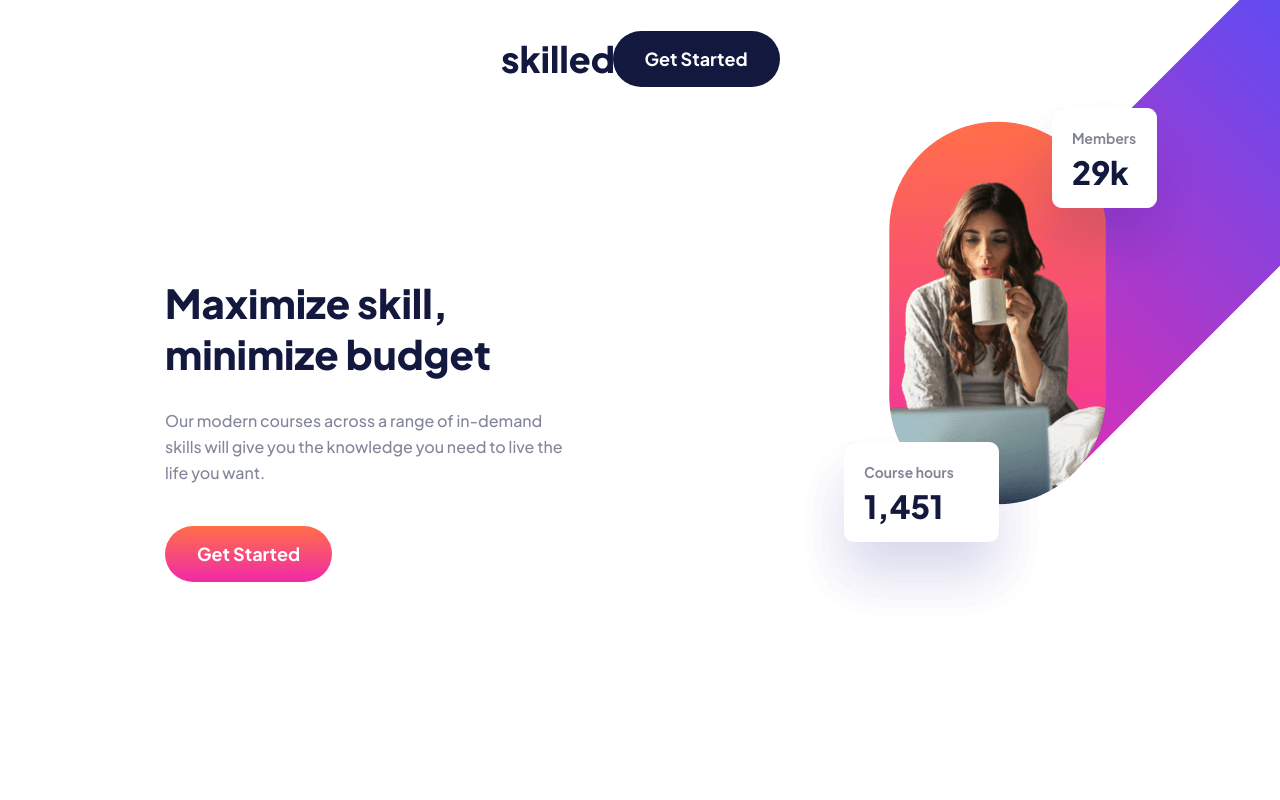
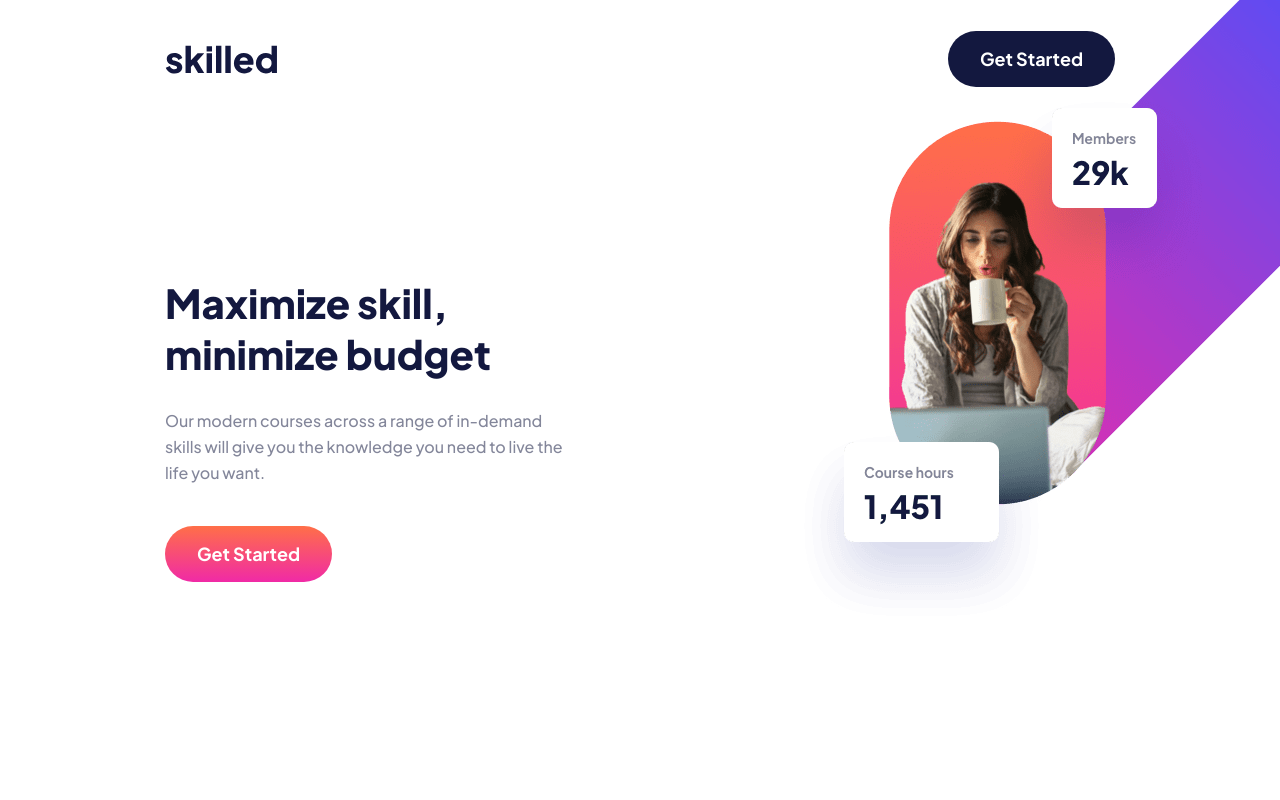
Before and after one commit to fikaa73/fikaa73.github.io, a plain HTML site: page skilled-elearning-landing-page/index.html in a window 1280 px wide. Shown: the top 800 px of the page. Drawn offline with Linux system fonts and the light colour scheme.

Commit message:
Update style.css

```diff
--- a/skilled-elearning-landing-page/assets/styles/style.css
+++ b/skilled-elearning-landing-page/assets/styles/style.css
@@ -75,8 +75,12 @@ body::-webkit-scrollbar{
     float: right;
 }
 
+header {
+    width: 100%;
+}
+
 .nav {
-    max-width: 100%;
+    width: 100%;
     margin-bottom: 190px;
 }
 
```
